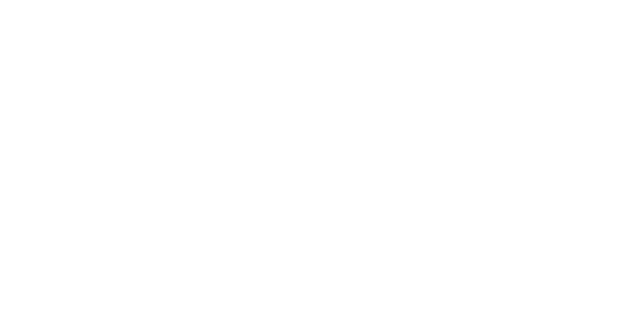
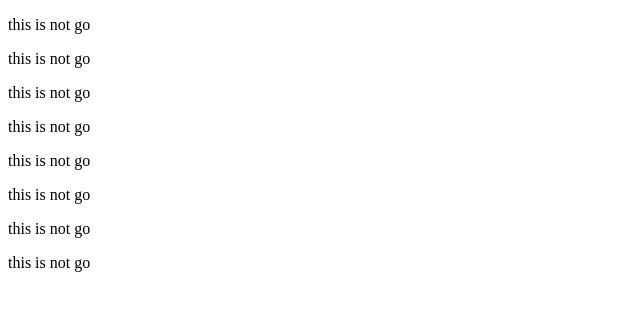
Before and after one commit to md-kamrul/test, a plain HTML site: page index.html in a window 1280 px wide. Shown: the whole page, without its empty margins (0-640 px from the left). Drawn offline with Linux system fonts and the light colour scheme.

Commit message:
testing is going on

```diff
--- a/index.html
+++ b/index.html
@@ -6,6 +6,13 @@
     <title>Document</title>
 </head>
 <body>
-
+    <p>this is not go</p>
+    <p>this is not go</p>
+    <p>this is not go</p>
+    <p>this is not go</p>
+    <p>this is not go</p>
+    <p>this is not go</p>
+    <p>this is not go</p>
+    <p>this is not go</p>
 </body>
 </html>
```
